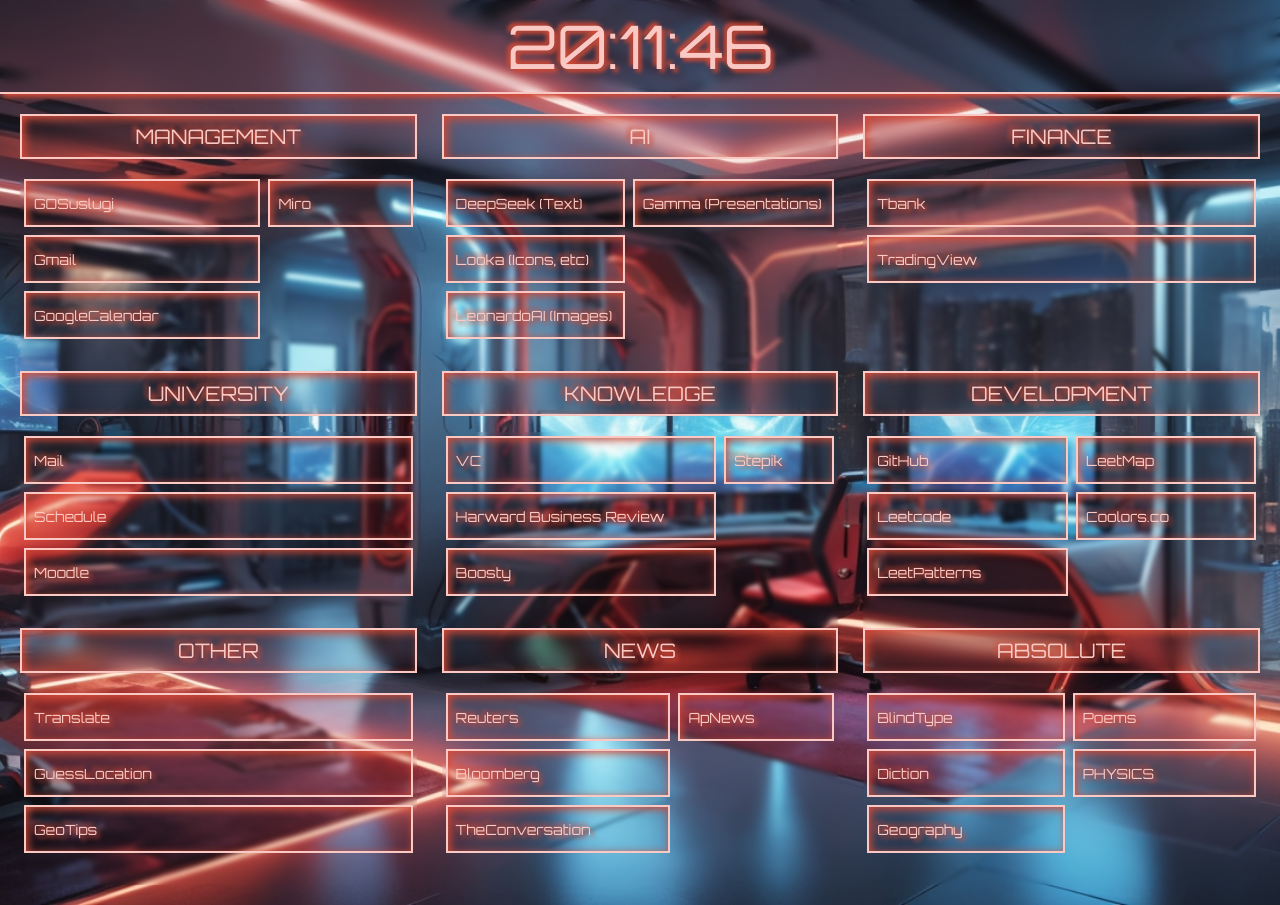
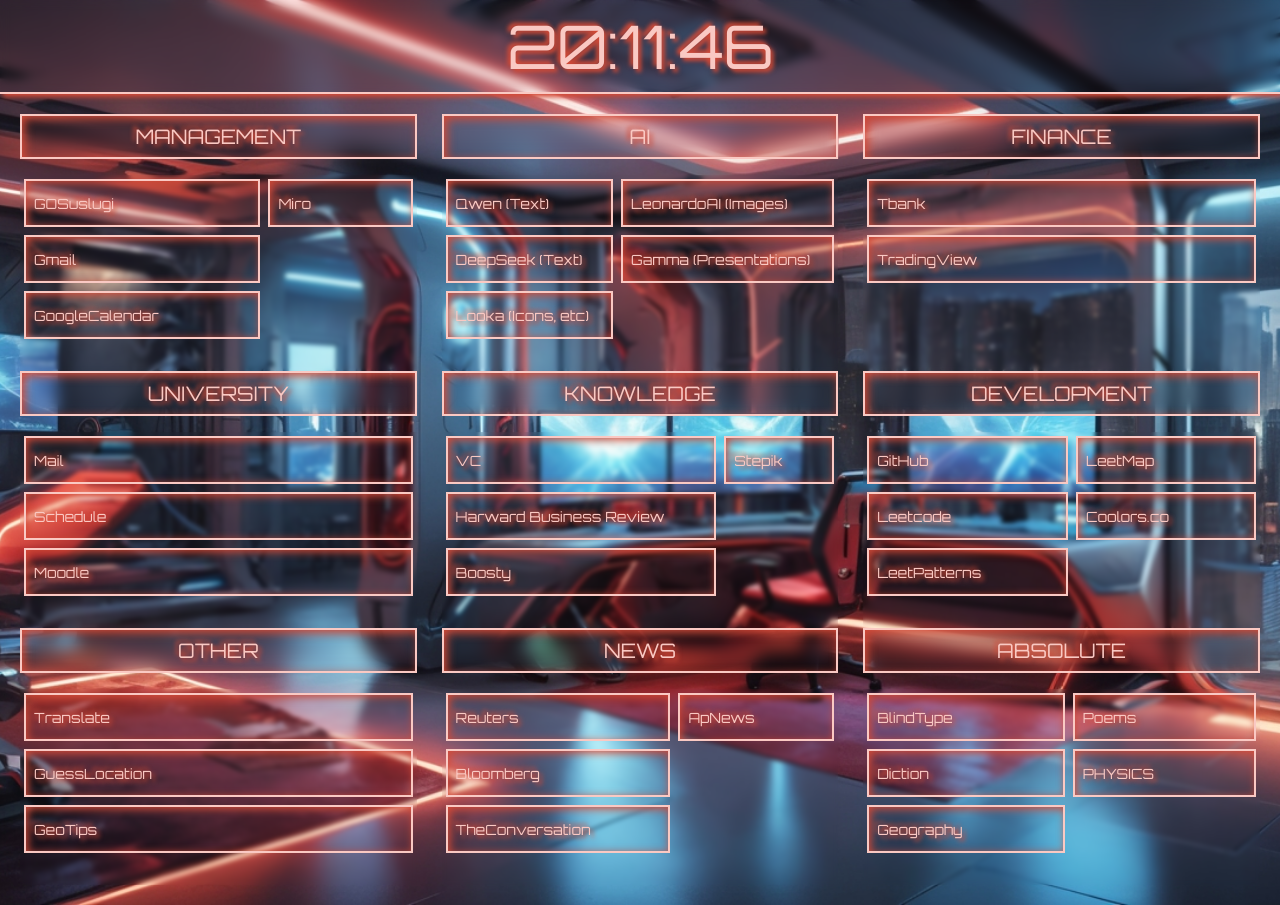
Before and after one commit to YupyUser/NewTabRemaster, a plain HTML site: page index.html in a window 1280 px wide. Drawn offline with Linux system fonts and the light colour scheme.

Commit message:
added new link

```diff
--- a/index.html
+++ b/index.html
@@ -44,6 +44,7 @@
 					<div class="row">
 						<div class="title">AI</div>
 						<div class="links">
+							<a href="https://chat.qwen.ai/" class="link">Qwen (Text)</a>
 							<a href="https://chat.deepseek.com/" class="link">DeepSeek (Text)</a>
 							<a href="https://looka.com/dashboard" class="link">Looka (Icons, etc)</a>
 							<a href="https://app.leonardo.ai/image-generation" class="link">LeonardoAI (Images)</a>
```
